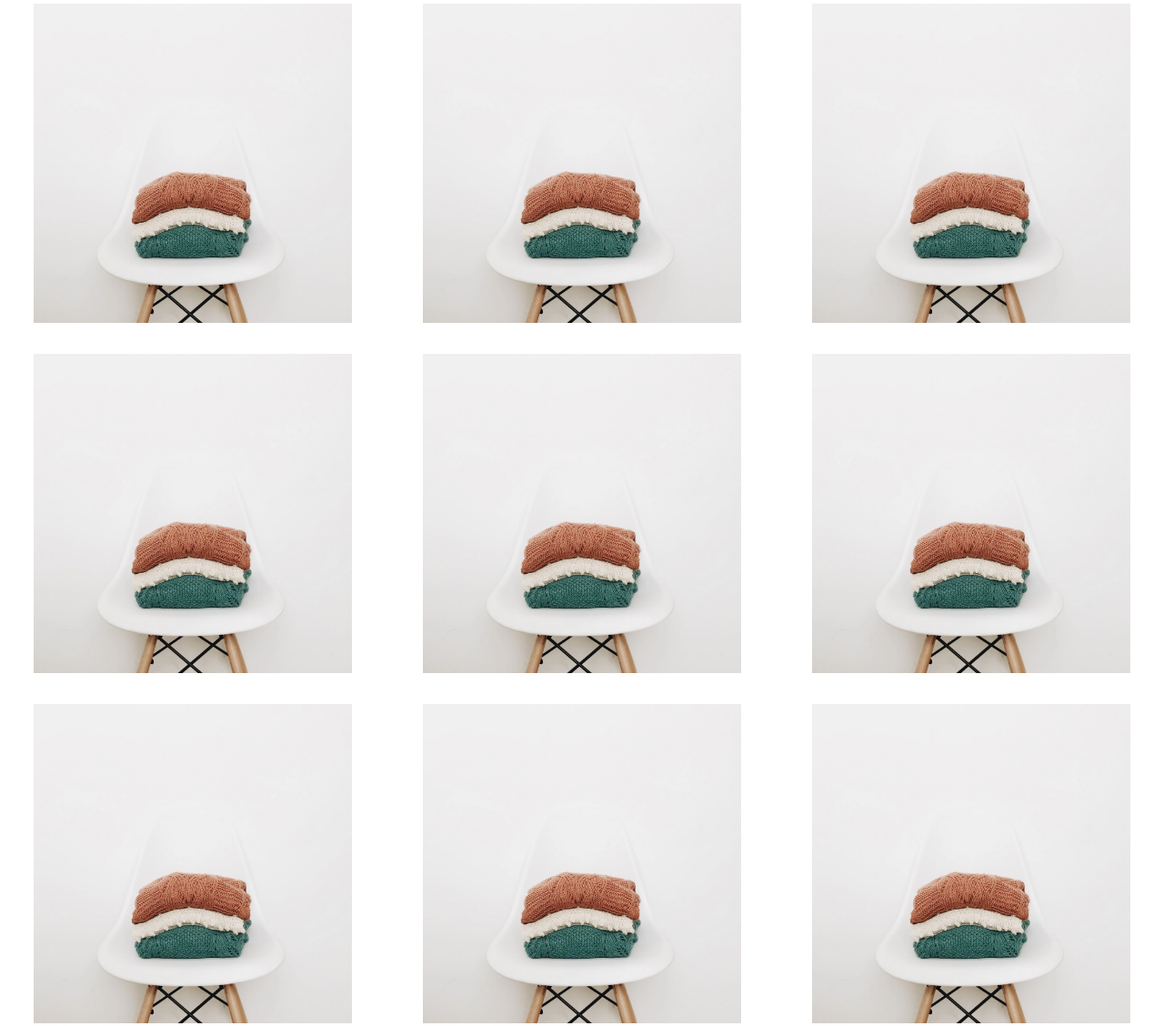
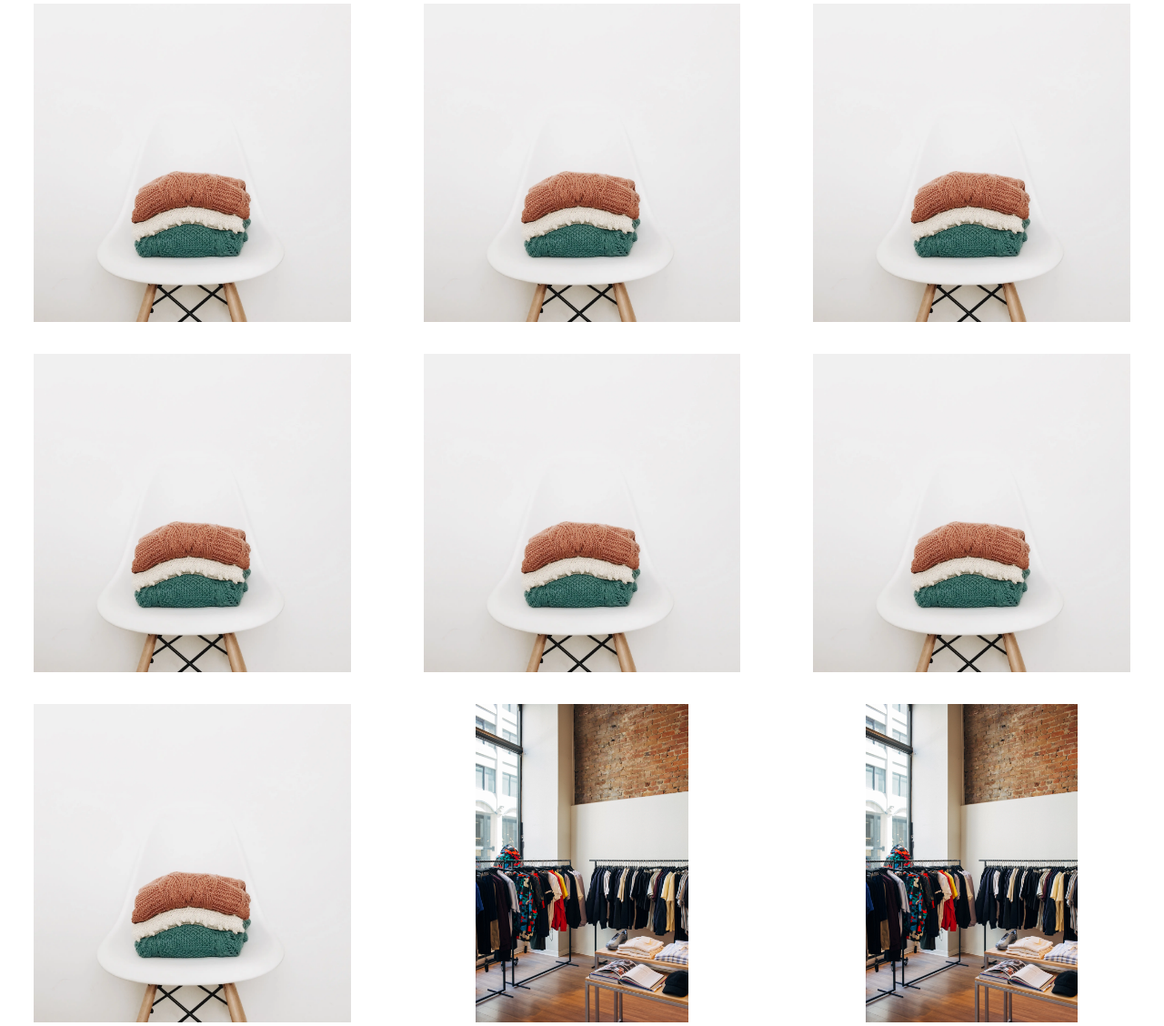
Before and after one commit to DROPDROID/test, a plain HTML site: page index.html in a window 1280 px wide. Shown: the part 603-1731 px from the top of the page at 91% size. Drawn offline with nearby package versions, Linux system fonts and the light colour scheme.

Commit message:
Add files via upload

```diff
--- a/css/style.css
+++ b/css/style.css
@@ -943,7 +943,7 @@ button {
 }
 
 .main-screen {
-  background-image: url("../img/unsplash/charles-deluvio-_4K7BwaHUGc-unsplash.jpg");
+  background-image: url("../img/unsplash/background.webp");
   background-size: cover;
   background-position: center;
 }
@@ -969,6 +969,7 @@ button {
   font-size: 55px;
   font-weight: 700;
   background-color: #f1593b;
+  cursor: pointer;
 }
 
 .container-products {
@@ -988,7 +989,8 @@ button {
 .products-block {
   margin: auto;
   max-width: 350px;
-  max-height: 350px;
+  height: 350px;
+  overflow: hidden;
 }
 
 .products-block .products-block-image {
@@ -1487,6 +1489,12 @@ button {
   }
 }
 
+@media (max-width: 550px) {
+  .products-body {
+    grid-template-columns: 1fr;
+  }
+}
+
 @media (max-width: 481px) {
   .news-input {
     width: 250px;
@@ -1573,8 +1581,6 @@ button {
   }
 }
 
-.webp .main-screen{ background-image: url(../img/unsplash/charles-deluvio-_4K7BwaHUGc-unsplash.webp); }
-
 .webp .contact-footer-map::before{ background: url(../img/footer/map.webp); }
 
 .webp .contact-footer-tel::before{ background: url(../img/footer/tel.webp); }
--- a/index.html
+++ b/index.html
@@ -70,25 +70,25 @@
 		<section class="main-screen">
 	<div class="container">
 		<div class="title-wrap">
-		<h1 class="title">Instagram Shop</h1>
+		<a href="https://www.instagram.com"  class="title"><h1>Instagram Shop</h1></a>
 		</div>
 	</div>
 </section>
 		<section class="products">
 	<div class="container-products">
 		<div class="products-body">
-			<div class="products-block"><picture><source srcset="img/unsplash/rocknwool-96oddxihsfA-unsplash.webp" type="image/webp"><img src="img/unsplash/rocknwool-96oddxihsfA-unsplash.jpg" alt="" class="products-block-image"></picture></div>
-			<div class="products-block"><picture><source srcset="img/unsplash/rocknwool-96oddxihsfA-unsplash.webp" type="image/webp"><img src="img/unsplash/rocknwool-96oddxihsfA-unsplash.jpg" alt="" class="products-block-image"></picture></div>
-			<div class="products-block"><picture><source srcset="img/unsplash/rocknwool-96oddxihsfA-unsplash.webp" type="image/webp"><img src="img/unsplash/rocknwool-96oddxihsfA-unsplash.jpg" alt="" class="products-block-image"></picture></div>
-			<div class="products-block"><picture><source srcset="img/unsplash/rocknwool-96oddxihsfA-unsplash.webp" type="image/webp"><img src="img/unsplash/rocknwool-96oddxihsfA-unsplash.jpg" alt="" class="products-block-image"></picture></div>
-			<div class="products-block"><picture><source srcset="img/unsplash/rocknwool-96oddxihsfA-unsplash.webp" type="image/webp"><img src="img/unsplash/rocknwool-96oddxihsfA-unsplash.jpg" alt="" class="products-block-image"></picture></div>
-			<div class="products-block"><picture><source srcset="img/unsplash/rocknwool-96oddxihsfA-unsplash.webp" type="image/webp"><img src="img/unsplash/rocknwool-96oddxihsfA-unsplash.jpg" alt="" class="products-block-image"></picture></div>
-			<div class="products-block"><picture><source srcset="img/unsplash/rocknwool-96oddxihsfA-unsplash.webp" type="image/webp"><img src="img/unsplash/rocknwool-96oddxihsfA-unsplash.jpg" alt="" class="products-block-image"></picture></div>
-			<div class="products-block"><picture><source srcset="img/unsplash/rocknwool-96oddxihsfA-unsplash.webp" type="image/webp"><img src="img/unsplash/rocknwool-96oddxihsfA-unsplash.jpg" alt="" class="products-block-image"></picture></div>
-			<div class="products-block"><picture><source srcset="img/unsplash/rocknwool-96oddxihsfA-unsplash.webp" type="image/webp"><img src="img/unsplash/rocknwool-96oddxihsfA-unsplash.jpg" alt="" class="products-block-image"></picture></div>
-			<div class="products-block"><picture><source srcset="img/unsplash/rocknwool-96oddxihsfA-unsplash.webp" type="image/webp"><img src="img/unsplash/rocknwool-96oddxihsfA-unsplash.jpg" alt="" class="products-block-image"></picture></div>
-			<div class="products-block"><picture><source srcset="img/unsplash/rocknwool-96oddxihsfA-unsplash.webp" type="image/webp"><img src="img/unsplash/rocknwool-96oddxihsfA-unsplash.jpg" alt="" class="products-block-image"></picture></div>
-			<div class="products-block"><picture><source srcset="img/unsplash/rocknwool-96oddxihsfA-unsplash.webp" type="image/webp"><img src="img/unsplash/rocknwool-96oddxihsfA-unsplash.jpg" alt="" class="products-block-image"></picture></div>
+			<div class="products-block"><img src="img/unsplash/item.webp" alt="image" class="products-block-image"></div>
+			<div class="products-block"><img src="img/unsplash/item.webp" alt="image" class="products-block-image"></div>
+			<div class="products-block"><img src="img/unsplash/item.webp" alt="image" class="products-block-image"></div>
+			<div class="products-block"><img src="img/unsplash/item.webp" alt="image" class="products-block-image"></div>
+			<div class="products-block"><img src="img/unsplash/item.webp" alt="image" class="products-block-image"></div>
+			<div class="products-block"><img src="img/unsplash/item.webp" alt="image" class="products-block-image"></div>
+			<div class="products-block"><img src="img/unsplash/item.webp" alt="image" class="products-block-image"></div>
+			<div class="products-block"><img src="img/unsplash/background.webp" alt="image" class="products-block-image"></div>
+			<div class="products-block"><img src="img/unsplash/background.webp" alt="image" class="products-block-image"></div>
+			<div class="products-block"><img src="img/unsplash/background.webp" alt="image" class="products-block-image"></div>
+			<div class="products-block"><img src="img/unsplash/item.webp" alt="image" class="products-block-image"></div>
+			<div class="products-block"><picture><source srcset="img/unsplash/item1.webp" type="image/webp"><img src="img/unsplash/item1.jpg" alt="image" class="products-block-image"></picture></div>
 		</div>
 	</div>
 </section>
```
Also changed, not shown: css/style.min.css, img/unsplash/background.webp (added), img/unsplash/item.webp (added), 1 other file.
